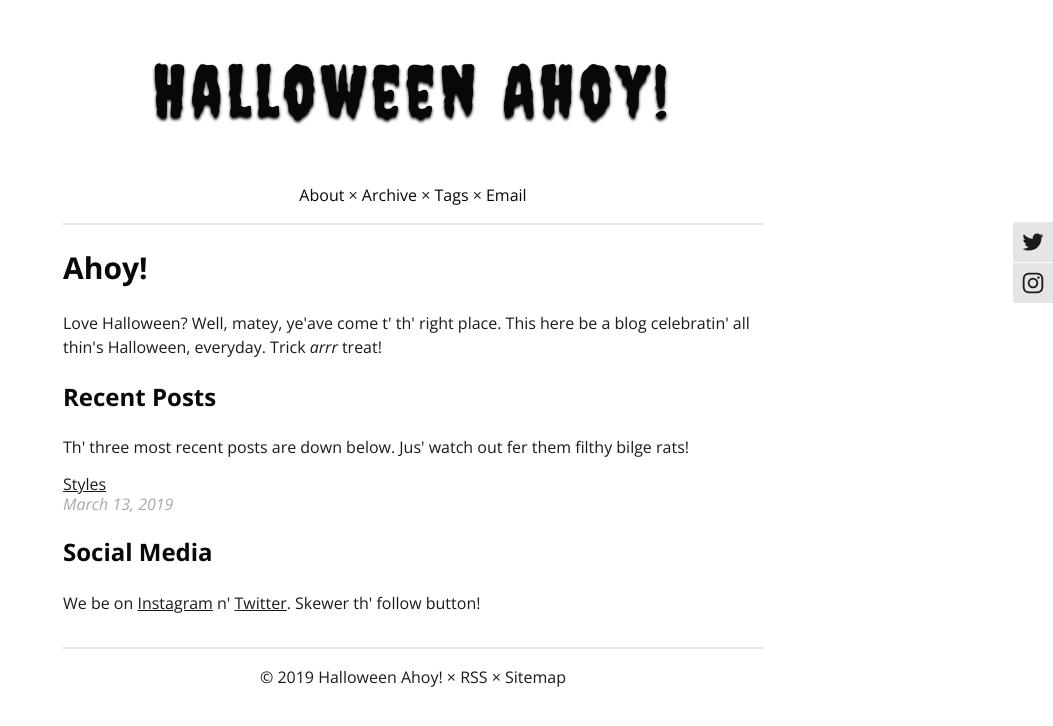
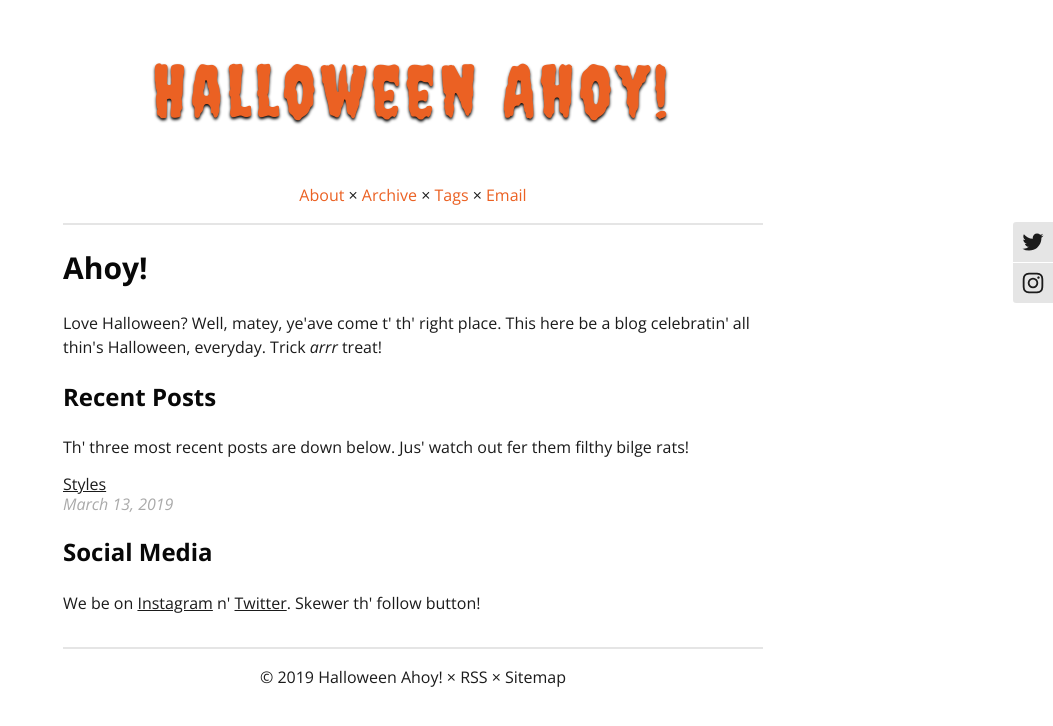
Before and after one commit to halloweenahoy/halloweenahoy.github.io, a Jekyll site: the page built from index.html, in a window 1280 px wide. Shown: the top 726 px of the page, without its empty margins (227-1280 px from the left). Built offline with Jekyll 4.4.1, drawn with Linux system fonts in a browser that asks for light colours; comment, search, counter and statistics services are not loaded.

Commit message:
Update style.css

```diff
--- a/css/style.css
+++ b/css/style.css
@@ -18,7 +18,7 @@ text-align: center;
 }
 
 header a {
-color: #080808 !important;
+color: #EB6123 !important;
 text-decoration: none !important;
 }
 
```
